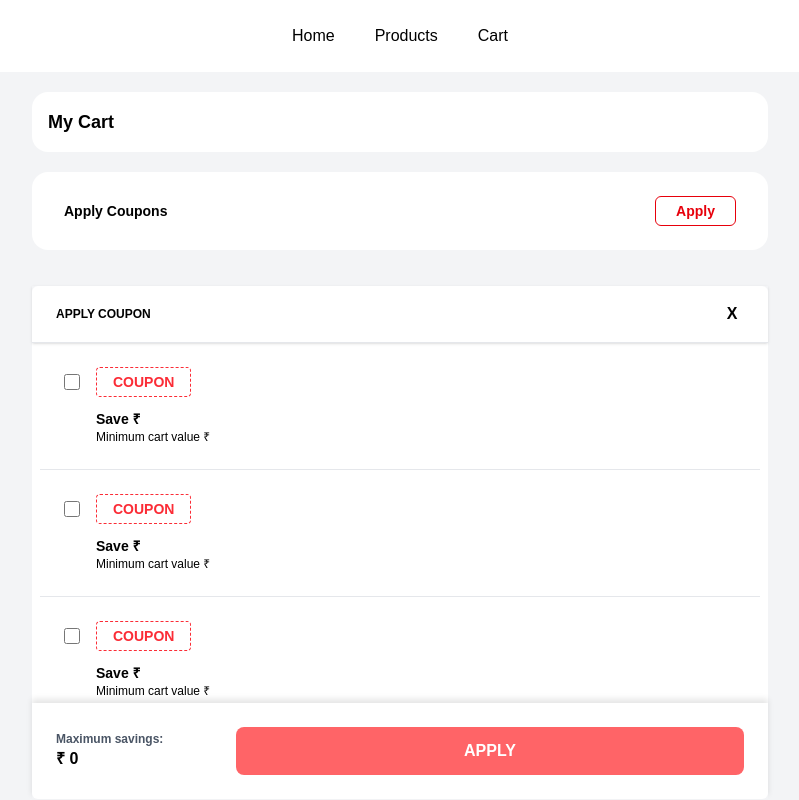
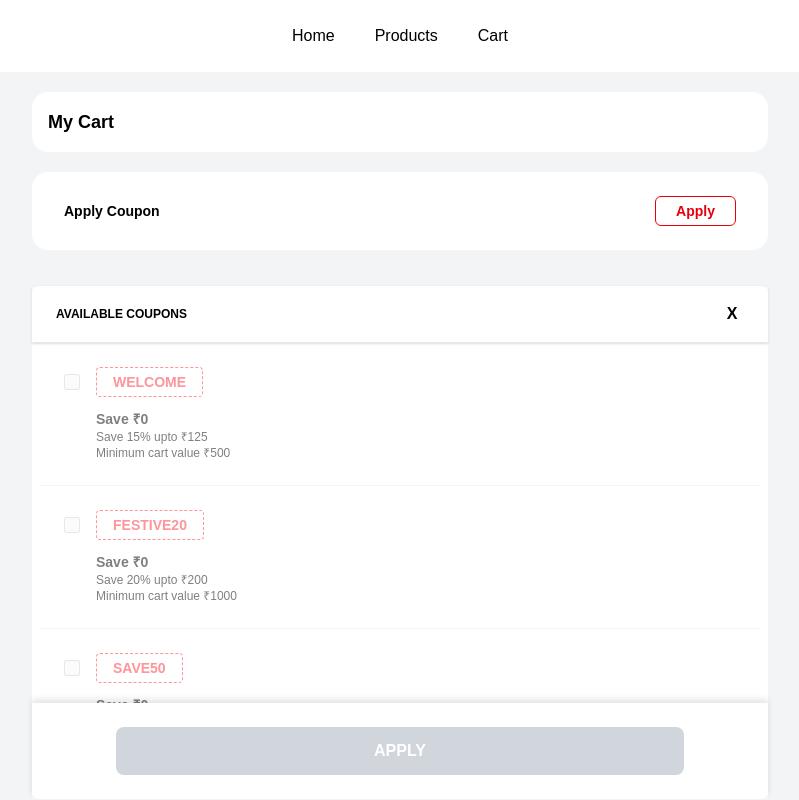
Before and after one commit to Yaksh2004/QuickBuy, a React (Vite) app in the folder client/: page /cart/coupons in a window 1280 px wide. Shown: the top 800 px of the page, without its empty margins (240-1039 px from the left). Built offline with nearby package versions, Linux system fonts and the light colour scheme.

Commit message:
all cart function working on client side Only Checkout left

```diff
--- a/client/src/App.jsx
+++ b/client/src/App.jsx
@@ -36,10 +36,6 @@ function App() {
           return newCart;
       })
   }
-
-  useEffect(() => {
-    console.log("Cart updated:", cart);
-  }, [cart]);
 
   return (
     <>
--- a/client/src/Cart.jsx
+++ b/client/src/Cart.jsx
@@ -1,5 +1,5 @@
 import Counter from "./Counter";
-import { useNavigate, Outlet } from "react-router-dom";
+import { useNavigate, Outlet, useOutletContext } from "react-router-dom";
 import { productsData } from "./productsData";
 import { useState, useEffect } from "react";
 
@@ -10,6 +10,8 @@ export default function Cart({ cart, increase, decrease }) {
     const [grand, setGrand] = useState(0);
     const [savings, setSavings] = useState(0);
     const [discount, setDiscount] = useState(0);
+    const [selectedCoupon, setSelectedCoupon] = useState(null);
+
 
     useEffect(() => {
         let total = 0;
@@ -19,12 +21,25 @@ export default function Cart({ cart, increase, decrease }) {
         });
 
         const del = total > 0 && total < 300 ? 40 : 0;
-        const save = total > 300 ? 40 : 0;
+        const save = del == 0 && total >= 300 ? 40 + discount : discount;
         setItemTotal(total);
         setDelivery(del);
         setSavings(save);
-        setGrand(total + del);
-    }, [cart]);
+        setGrand(total + del - discount);
+    }, [cart, discount]);
+
+    useEffect(() => {
+        if (selectedCoupon && itemTotal < selectedCoupon.minValue) {
+            setDiscount(0);
+            setSelectedCoupon(null);
+        }
+    }, [itemTotal, selectedCoupon]);
+
+
+    const applyDiscount = (discountValue, coupon) => {
+        setDiscount(discountValue);
+        setSelectedCoupon(coupon);
+};
 
 
     return (
@@ -33,10 +48,10 @@ export default function Cart({ cart, increase, decrease }) {
                 My Cart
             </div>
             <div className="rounded-2xl px-8 py-6 items-center bg-white mx-4 flex justify-between">
-                <div className="font-bold text-sm">Apply Coupons</div>
+                <div className="font-bold text-sm">Apply Coupon</div>
                 <button onClick={() => navigate("coupons")} className="cursor-pointer rounded-md hover:bg-red-600 hover:text-white transition border border-red-600 font-bold text-sm px-5 py-1 text-red-600">Apply</button>
             </div>
-            <Outlet />
+            <Outlet context={{ itemTotal, applyDiscount, selectedCoupon, setSelectedCoupon }} />
             <div className="flex rounded-2xl flex-col gap-8 px-8 py-6 bg-white mx-4">
                 {Object.entries(cart).length === 0 ? (
                     <div className="text-center text-sm font-bold">Your cart is empty</div>
@@ -67,7 +82,7 @@ export default function Cart({ cart, increase, decrease }) {
                 </div>
                 <div className="ml-1 flex text-sm justify-between">
                     <div>Discount</div>
-                    <div>₹0</div>
+                    <div>- ₹{discount}</div>
                 </div>
                 <div className="flex justify-between mt-1 font-bold">
                     <div>Grand total</div>
@@ -78,8 +93,8 @@ export default function Cart({ cart, increase, decrease }) {
                 </div>
             </div>
             <button className="flex cursor-pointer hover:bg-green-700 transition bg-green-600 rounded-md px-4 py-3 mx-4 justify-between text-white">
-                <span className="font-bold ">₹0</span>
-                <span>Checkout</span>
+                <span className="font-bold ">₹{grand}</span>
+                <span>Checkout &gt;&gt;</span>
             </button>
         </div>
     )
--- a/client/src/Coupons.jsx
+++ b/client/src/Coupons.jsx
@@ -1,50 +1,68 @@
-import { useNavigate } from "react-router-dom";
+import { useNavigate, useOutletContext } from "react-router-dom";
+import { couponsData } from "./couponsData";
+import { useEffect, useState } from "react";
 
 export default function Coupons() {
+    const { itemTotal, applyDiscount } = useOutletContext();
     const navigate = useNavigate();
+    const [selectedCoupon, setSelectedCoupon] = useState(null);
+
     return (
         <div className="flex justify-center items-center
         w-full">
             <div className="bg-white rounded-md m-4 w-full">
                 <div className="flex justify-between items-center px-6 py-4 border-b border-gray-200 shadow">
-                    <div className="text-xs font-bold">APPLY COUPON</div>
+                    <div className="text-xs font-bold">AVAILABLE COUPONS</div>
                     <button className="font-bold w-6 h-6 cursor-pointer " onClick={() => navigate("/cart")}>X</button>
                 </div>
                 <div className="px-2 overflow-y-auto max-h-[360px]">
-                    <Coupon />
-                    <Coupon />
-                    <Coupon />
-                    <Coupon />
-                    <Coupon />
-                    <Coupon />
-                    <Coupon />
-                    <Coupon />
-                    <Coupon />
-                    <Coupon />
-                    <Coupon />
+                    {couponsData.map((coupon) => {
+                        return <Coupon
+                        key={coupon.id}
+                        coupon={coupon}
+                        itemTotal={itemTotal}
+                        selectedCoupon={selectedCoupon}
+                        setSelectedCoupon={setSelectedCoupon}
+                        />
+                    })}
                 </div>
                 <div className="p-6 flex justify-between items-center shadow-[0_-4px_6px_rgba(0,0,0,0.1)]">
-                    <div>
-                        <div className="font-bold text-xs text-gray-600 w-30">Maximum savings:</div>
-                        <div className="font-bold">₹ 0</div>
-                    </div>
-                    <button className="text-white font-bold bg-red-400 w-full py-3 rounded-lg hover:bg-red-600 transition cursor-pointer ml-15">APPLY</button>
+                    <button className="text-white font-bold bg-red-400 w-full py-3 rounded-lg hover:bg-red-600 transition cursor-pointer mx-15 disabled:cursor-not-allowed disabled:bg-gray-300"
+                    onClick={() => {
+                        if (selectedCoupon) {
+                            const selected = couponsData.find(c => c.id === selectedCoupon);
+                            const discount = Math.min(selected.off * itemTotal / 100, selected.maxDiscount);
+                            applyDiscount(discount, selected);
+                            navigate("/cart")
+                        }
+                    }}
+                    disabled={!selectedCoupon}
+                    >APPLY</button>
                 </div>
             </div>
         </div>
     )
 }
 
-function Coupon(props) {
+function Coupon({ coupon, itemTotal, selectedCoupon, setSelectedCoupon }) {
+    const eligible = itemTotal >= coupon.minValue;
+    const isSelected = selectedCoupon === coupon.id;
+
+    const discount = eligible ? Math.min(coupon.off * itemTotal / 100, coupon.maxDiscount) : 0;
+
     return (
-        <div className="border-b border-gray-200 p-6">
+        <div className={`border-b border-gray-200 p-6 ${!eligible ? "opacity-50 pointer-events-none": ""}`}>
             <div className="flex gap-4 items-center">
-                <input type="checkbox" value={true} className="w-4 h-4 cursor-pointer"/>
-                <div className="font-bold text-red-500 px-4 py-1 border-dashed border border-red-500 w-fit text-sm rounded-sm">COUPON{props.name}</div>
+                <input type="checkbox" checked={isSelected}
+                onChange={() => setSelectedCoupon(isSelected ? null : coupon.id)}
+                disabled={!eligible}
+                className="w-4 h-4 cursor-pointer"/>
+                <div className="font-bold text-red-500 px-4 py-1 border-dashed border border-red-500 w-fit text-sm rounded-sm">{coupon.name}</div>
             </div>
             <div className="flex flex-col ml-8 mt-3">
-                <div className="font-bold text-sm">Save ₹{props.discount}</div>
-                <div className="text-xs font-light">Minimum cart value ₹{props.min}</div>
+                <div className="font-bold text-sm">Save ₹{discount}</div>
+                <div className="text-xs font-light">Save {coupon.off}% upto ₹{coupon.maxDiscount}</div>
+                <div className="text-xs font-light">Minimum cart value ₹{coupon.minValue}</div>
             </div>
         </div>
     )
--- /dev/null
+++ b/client/src/couponsData.js
@@ -0,0 +1,37 @@
+export const couponsData = [
+    {
+        id: 1,
+        name: "WELCOME",
+        off: 15,       // percent
+        minValue: 500, // minimum cart value to use
+        maxDiscount: 125
+    },
+    {
+        id: 2,
+        name: "FESTIVE20",
+        off: 20,
+        minValue: 1000,
+        maxDiscount: 200
+    },
+    {
+        id: 3,
+        name: "SAVE50",
+        off: 10,
+        minValue: 300,
+        maxDiscount: 50
+    },
+    {
+        id: 4,
+        name: "FREESHIP",
+        off: 5,
+        minValue: 200,
+        maxDiscount: 30
+    },
+    {
+        id: 5,
+        name: "SUPER30",
+        off: 30,
+        minValue: 1500,
+        maxDiscount: 300
+    }
+];
```
